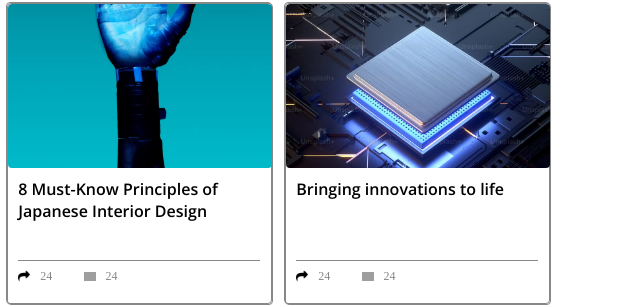
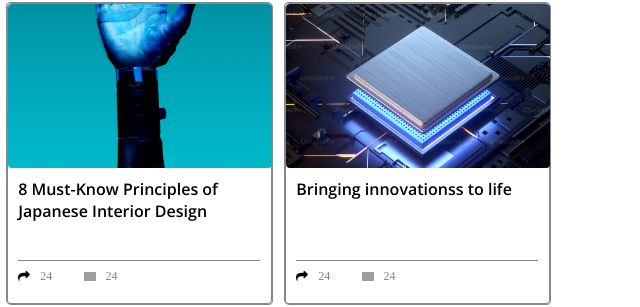
Before and after one commit to 1A-engineer/GoGo.clone, a plain HTML site: page index.html in a window 1280 px wide. Shown: the part 5452-5759 px from the top of the page, 640-1280 px from the left. Drawn offline with nearby package versions, Linux system fonts and the light colour scheme; grey boxes are pictures that could not be loaded.

Commit message:
test contribute

```diff
--- a/index.html
+++ b/index.html
@@ -1848,7 +1848,7 @@
                         </div>
                         <div class="sixth-body-detail-box">
                             <div class="fifths-bodydetail-pbox">
-                                <p class="fifths-bodydetail-p">Bringing innovations
+                                <p class="fifths-bodydetail-p">Bringing innovationss
                                     to life</p>
                             </div>
                             <div class="fifths-bodydetail-reachbox">
```
